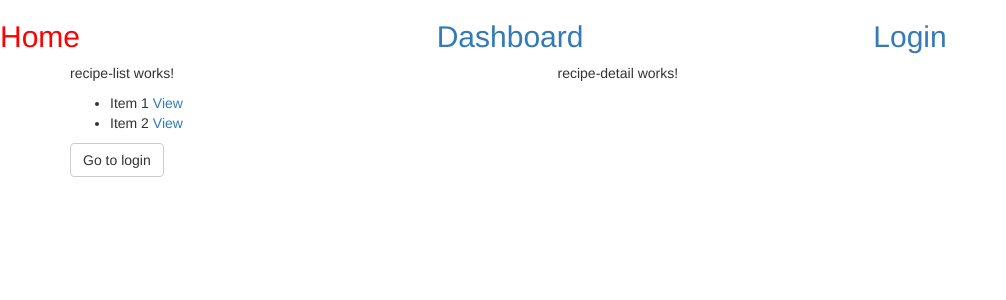
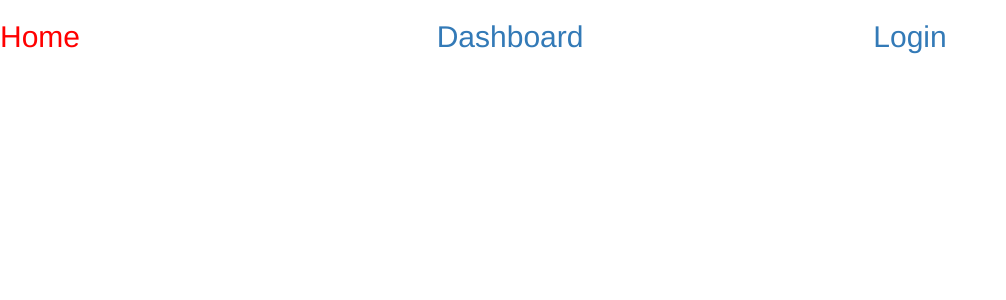
Before and after one commit to hungtruongquoc/angular-14, an Angular app: page / in a window 1280 px wide. Shown: the top 300 px of the page, without its empty margins (0-1006 px from the left). Built offline with nearby package versions, Linux system fonts and the light colour scheme.

Commit message:
Added nest route

```diff
--- a/src/app/components/recipes/recipe-list/recipe-item/recipe-item.component.html
+++ b/src/app/components/recipes/recipe-list/recipe-item/recipe-item.component.html
@@ -1,3 +1,4 @@
 <p>recipe-item works!</p>
 <p> Selected item: {{selectedId}}</p>
+<p> How to show item: {{howToShow}}</p>
 <a class="btn btn-default" routerLink="/recipes">Go back to list</a>
--- a/src/app/components/recipes/recipe-list/recipe-item/recipe-item.component.ts
+++ b/src/app/components/recipes/recipe-list/recipe-item/recipe-item.component.ts
@@ -12,6 +12,7 @@ export class RecipeItemComponent implements OnInit, OnDestroy {
 
   selectedId: number;
   paramsSubscription: Subscription;
+  howToShow: string = 'bottom';
 
   ngOnInit() {
     // this.selectedId = this.route.snapshot.params['id'];
@@ -19,8 +20,18 @@ export class RecipeItemComponent implements OnInit, OnDestroy {
 
     // The subscription below is automatically unsubscribed when the component is destroyed
     this.paramsSubscription = this.route.params.subscribe((params: Params) => {
+      // params['id'] is a string, so we convert it to a number for any processing
       this.selectedId = params['id'];
       console.log(`Item id ${params['id']}`)
+    });
+    this.route.queryParams.subscribe((params: Params) => {
+      if (params['show']) {
+        this.howToShow = params['show'];
+        console.log(`How to show ${params['show']}`)
+      }
+    });
+    this.route.fragment.subscribe((fragment: string) => {
+      console.log(`Fragment ${fragment}`)
     });
   }
 
--- a/src/app/components/recipes/recipe-list/recipe-list.component.html
+++ b/src/app/components/recipes/recipe-list/recipe-list.component.html
@@ -1,6 +1,6 @@
 <p>recipe-list works!</p>
 <ul>
-  <li>Item 1 <a [routerLink]="['/recipes', 1]">View</a></li>
-  <li>Item 2 <a [routerLink]="['/recipes', 2]">View</a></li>
+  <li>Item 1 <a [routerLink]="['/recipes', 1]" [queryParams]="{'show': 'top'}">View</a></li>
+  <li>Item 2 <a [routerLink]="['/recipes', 2]" fragment="financial">View</a></li>
 </ul>
 <button class="btn btn-default" (click)="goBackToLogin()">Go to login</button>
--- a/src/app/components/recipes/recipes.component.html
+++ b/src/app/components/recipes/recipes.component.html
@@ -1,8 +1,3 @@
 <div class="row">
-  <div class="col-md-5">
-    <app-recipe-list></app-recipe-list>
-  </div>
-  <div class="col-md-7">
-    <app-recipe-detail></app-recipe-detail>
-  </div>
+  <router-outlet></router-outlet>
 </div>
```
Also changed, not shown: src/app/app.module.ts (+18 -12 lines).
